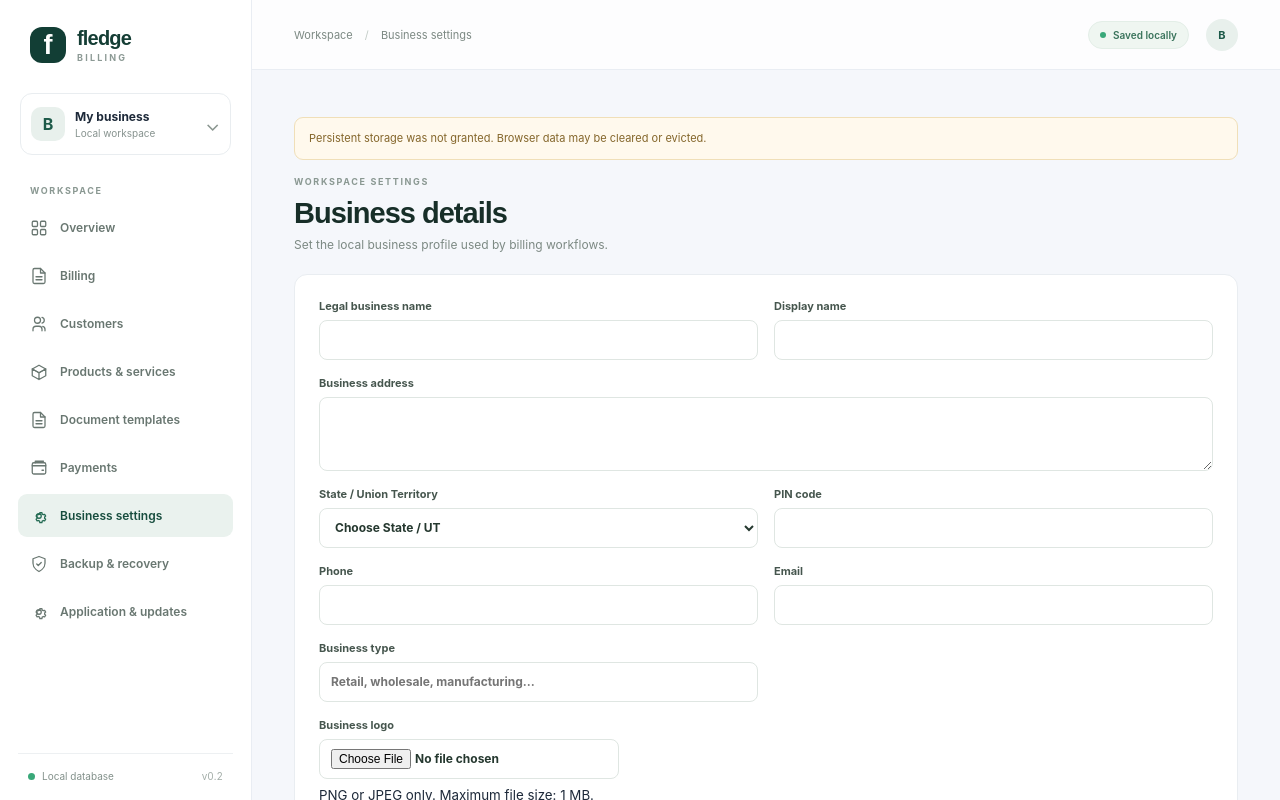
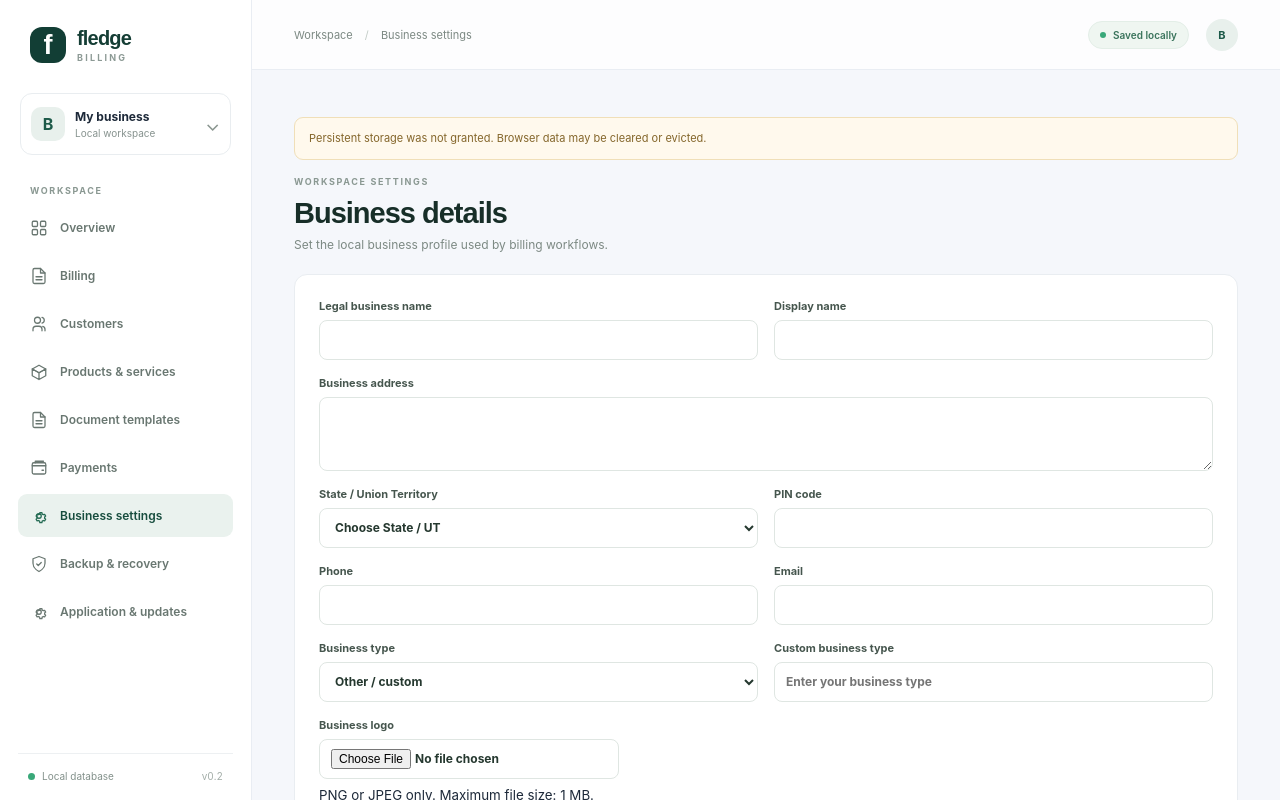
Before and after one commit to Rajangenzales/fledge-billing, a React (Vite) app in the folder packages/web/: page / in a window 1280 px wide. Both pictures are taken after a click on the button "Business settings". Shown: the top 800 px of the page. Built offline with nearby package versions, Linux system fonts and the light colour scheme.

Commit message:
feat: connect business sector presets to billing defaults

```diff
--- a/packages/web/src/App.jsx
+++ b/packages/web/src/App.jsx
@@ -29,7 +29,7 @@ import {
   updateSavedGstRate,
   updateDocument,
 } from "@fledge/application/browser";
-import { GST_RULE_VERSIONS, STATE_UTS, assertInvoiceLogo } from "@fledge/domain";
+import { BUSINESS_SECTOR_PRESETS, GST_RULE_VERSIONS, STATE_UTS, assertInvoiceLogo } from "@fledge/domain";
 import DocumentDirectory from "./DocumentDirectory.jsx";
 import ProductDirectory from "./ProductDirectory.jsx";
 import TemplateDirectory from "./TemplateDirectory.jsx";
@@ -99,7 +99,7 @@ function Overview({ business, customers, products, documents, outstandingBalance
     <section className="content-grid">
       <article className="panel setup-panel">
         <div className="panel-heading"><div><div className="eyebrow">GET STARTED</div><h2>Set up your workspace</h2></div><span className="step-count">{setupCount} of 3</span></div>
-        <p className="panel-copy">{business && customers.length ? "Your business profile and customer list are saved in this browser." : "Complete the setup steps to create your local workspace."}</p>
+        <p className="panel-copy">{business && customers.length && products.length ? "Your business profile, customer list and product catalog are saved in this browser." : "Complete the setup steps to create your local workspace."}</p>
         <div className="setup-list">
           <button className="setup-item" onClick={() => onNavigate("settings")}><span className="setup-number">01</span><span className="setup-text"><strong>{business ? "Business details saved" : "Add your business details"}</strong><small>Business name, address and GST registration</small></span><Icon name="arrow" /></button>
           <button className="setup-item" onClick={() => onNavigate("customers")}><span className="setup-number">02</span><span className="setup-text"><strong>{customers.length ? `${customers.length} customer${customers.length === 1 ? "" : "s"} saved` : "Add your first customer"}</strong><small>Keep customer and billing details together</small></span><Icon name="arrow" /></button>
@@ -206,7 +206,8 @@ export function BusinessSettings({ business, onSave, logoPreview }) {
         <label>PIN code<input inputMode="numeric" autoComplete="postal-code" maxLength={6} value={values.pinCode} onChange={(event) => update("pinCode", event.target.value)} /></label>
         <label>Phone<input autoComplete="tel" value={values.phone} onChange={(event) => update("phone", event.target.value)} /></label>
         <label>Email<input type="email" autoComplete="email" value={values.email} onChange={(event) => update("email", event.target.value)} /></label>
-        <label>Business type<input maxLength={80} placeholder="Retail, wholesale, manufacturing…" value={values.businessType} onChange={(event) => update("businessType", event.target.value)} /></label>
+        <label>Business type<select value={BUSINESS_SECTOR_PRESETS.some((preset) => preset.name === values.businessType) ? values.businessType : "other"} onChange={(event) => update("businessType", event.target.value === "other" ? "" : event.target.value)}><option value="other">Other / custom</option>{BUSINESS_SECTOR_PRESETS.map((preset) => <option key={preset.key} value={preset.name}>{preset.name}</option>)}</select></label>
+        {!BUSINESS_SECTOR_PRESETS.some((preset) => preset.name === values.businessType) && <label>Custom business type<input maxLength={80} placeholder="Enter your business type" value={values.businessType} onChange={(event) => update("businessType", event.target.value)} /></label>}
         <div className="form-span logo-upload-field">
           <label>Business logo<input type="file" accept="image/png,image/jpeg,.png,.jpg,.jpeg" onChange={chooseLogo} /></label>
           <small>PNG or JPEG only. Maximum file size: 1 MB.</small>
```
